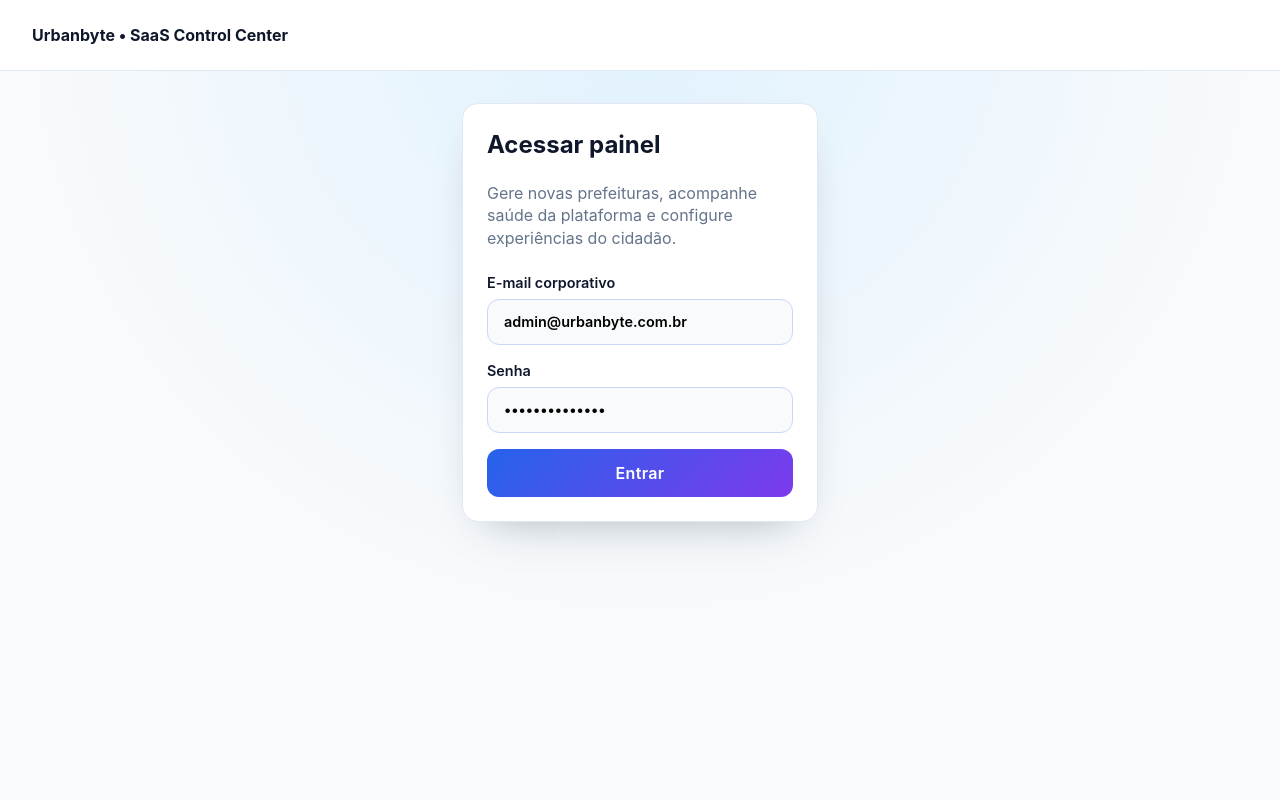
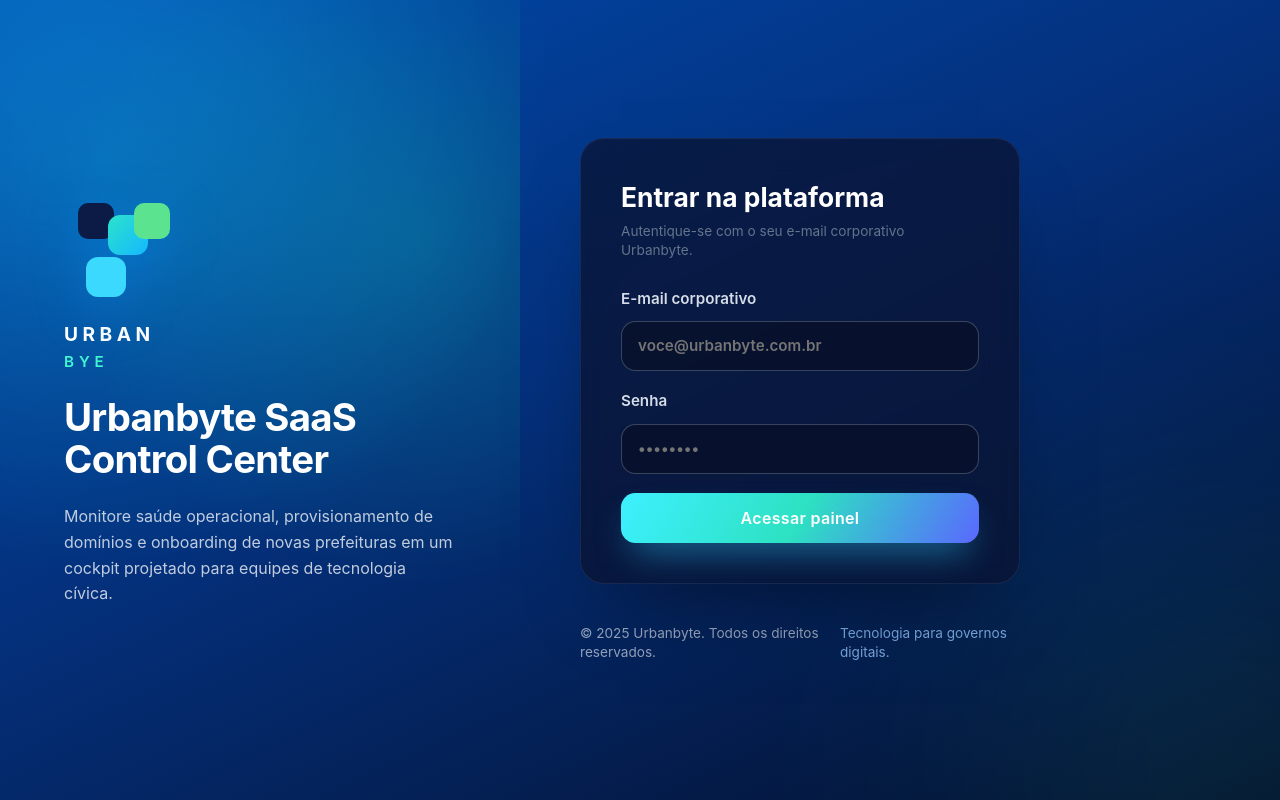
Before and after one commit to ismarsanttana/saas-gestao-2026, a React (Vite) app in the folder web-dash/: page /login in a window 1280 px wide. Built offline with nearby package versions, Linux system fonts and the light colour scheme; no server answers.

Commit message:
Feat: redesign login page with Urbanbyte branding

```diff
--- /dev/null
+++ b/web-dash/src/components/UrbanbyteLogo.tsx
@@ -0,0 +1,28 @@
+export default function UrbanbyteLogo() {
+  return (
+    <div className="urbanbyte-logo" aria-hidden="true">
+      <svg
+        width="120"
+        height="120"
+        viewBox="0 0 120 120"
+        fill="none"
+        xmlns="http://www.w3.org/2000/svg"
+      >
+        <rect x="14" y="10" width="36" height="36" rx="10" fill="#0B1B45" />
+        <rect x="44" y="22" width="40" height="40" rx="12" fill="url(#grad-teal)" />
+        <rect x="70" y="10" width="36" height="36" rx="10" fill="#5BE38F" />
+        <rect x="22" y="64" width="40" height="40" rx="12" fill="#3CD9FF" />
+        <defs>
+          <linearGradient id="grad-teal" x1="44" y1="22" x2="84" y2="62" gradientUnits="userSpaceOnUse">
+            <stop stopColor="#2CE4CB" />
+            <stop offset="1" stopColor="#14B8FF" />
+          </linearGradient>
+        </defs>
+      </svg>
+      <div className="urbanbyte-logo__wordmark">
+        <span className="urbanbyte-logo__title">URBAN</span>
+        <span className="urbanbyte-logo__subtitle">BYE</span>
+      </div>
+    </div>
+  );
+}
--- a/web-dash/src/index.css
+++ b/web-dash/src/index.css
@@ -15,6 +15,247 @@ body {
   margin: 0;
   min-height: 100vh;
   background: radial-gradient(circle at top, #e0f2fe 0, transparent 60%), #f8fafc;
+}
+
+.login-page {
+  min-height: 100vh;
+  display: grid;
+  grid-template-columns: minmax(0, 520px) minmax(0, 560px);
+  background: linear-gradient(155deg, #004aad 0%, #04307c 45%, #040f2b 100%);
+  color: #e2e8f0;
+  position: relative;
+  overflow: hidden;
+}
+
+.login-page::before,
+.login-page::after {
+  content: "";
+  position: absolute;
+  pointer-events: none;
+  border-radius: 50%;
+  filter: blur(140px);
+  opacity: 0.45;
+}
+
+.login-page::before {
+  width: 420px;
+  height: 420px;
+  background: rgba(57, 207, 255, 0.45);
+  top: -160px;
+  left: -140px;
+}
+
+.login-page::after {
+  width: 360px;
+  height: 360px;
+  background: rgba(38, 255, 195, 0.35);
+  bottom: -140px;
+  right: -120px;
+}
+
+.login-hero {
+  position: relative;
+  padding: 4rem;
+  display: flex;
+  flex-direction: column;
+  justify-content: center;
+  gap: 2.5rem;
+  z-index: 1;
+}
+
+.login-hero__content {
+  max-width: 420px;
+  display: flex;
+  flex-direction: column;
+  gap: 1.5rem;
+}
+
+.login-hero__content h1 {
+  font-size: 2.4rem;
+  font-weight: 700;
+  margin: 0;
+  line-height: 1.1;
+  letter-spacing: -0.02em;
+  color: #ffffff;
+}
+
+.login-hero__content p {
+  font-size: 1rem;
+  color: rgba(226, 232, 240, 0.85);
+  margin: 0;
+  line-height: 1.6;
+}
+
+.login-hero__glow {
+  position: absolute;
+  inset: 0;
+  background: radial-gradient(circle at 20% 20%, rgba(12, 212, 255, 0.35), transparent 55%),
+    radial-gradient(circle at 80% 30%, rgba(26, 255, 186, 0.25), transparent 50%);
+  opacity: 0.75;
+  z-index: -1;
+}
+
+.login-panel {
+  display: flex;
+  flex-direction: column;
+  align-items: center;
+  justify-content: center;
+  padding: 3.5rem 2.5rem;
+  z-index: 2;
+}
+
+.login-card {
+  width: min(440px, 100%);
+  padding: 2.5rem;
+  border-radius: 1.5rem;
+  background: rgba(10, 19, 50, 0.75);
+  border: 1px solid rgba(148, 163, 184, 0.12);
+  box-shadow: 0 40px 80px -40px rgba(0, 0, 0, 0.55);
+  backdrop-filter: blur(18px);
+  color: #e8ecf7;
+}
+
+.login-card header {
+  display: flex;
+  flex-direction: column;
+  gap: 0.35rem;
+}
+
+.login-card h2 {
+  margin: 0;
+  font-size: 1.65rem;
+  color: #ffffff;
+}
+
+.login-form {
+  display: grid;
+  gap: 1.2rem;
+  margin-top: 1.75rem;
+}
+
+.login-form label {
+  font-weight: 600;
+  font-size: 0.95rem;
+  color: rgba(226, 232, 240, 0.95);
+}
+
+.login-form input {
+  margin-top: 0.4rem;
+  padding: 0.85rem 1rem;
+  border-radius: 0.9rem;
+  border: 1px solid rgba(148, 163, 184, 0.35);
+  background: rgba(9, 17, 40, 0.75);
+  color: #e8ecf7;
+  transition: border 0.2s ease, box-shadow 0.2s ease;
+}
+
+.login-form input:focus {
+  outline: none;
+  border-color: rgba(59, 255, 213, 0.65);
+  box-shadow: 0 0 0 4px rgba(59, 255, 213, 0.15);
+}
+
+.login-form .btn {
+  width: 100%;
+  padding: 0.85rem 1.25rem;
+  font-size: 1rem;
+  background: linear-gradient(120deg, #3df0ff, #2de1c2, #5a68ff);
+  border-radius: 0.9rem;
+  box-shadow: 0 18px 35px -12px rgba(48, 204, 255, 0.55);
+}
+
+.login-form .btn:disabled {
+  opacity: 0.7;
+  cursor: progress;
+}
+
+.login-footer {
+  margin-top: 2.5rem;
+  width: min(440px, 100%);
+  display: flex;
+  justify-content: space-between;
+  align-items: center;
+  color: rgba(226, 232, 240, 0.65);
+  font-size: 0.85rem;
+}
+
+.login-footer__tag {
+  display: inline-flex;
+  align-items: center;
+  gap: 0.5rem;
+  color: rgba(148, 197, 255, 0.8);
+}
+
+.urbanbyte-logo {
+  display: inline-flex;
+  flex-direction: column;
+  gap: 0.5rem;
+  color: #ffffff;
+}
+
+.urbanbyte-logo svg {
+  filter: drop-shadow(0 15px 25px rgba(8, 139, 255, 0.35));
+}
+
+.urbanbyte-logo__wordmark {
+  display: flex;
+  flex-direction: column;
+  gap: 0.15rem;
+  letter-spacing: 0.28em;
+  text-transform: uppercase;
+}
+
+.urbanbyte-logo__title {
+  font-size: 1.2rem;
+  font-weight: 700;
+}
+
+.urbanbyte-logo__subtitle {
+  font-size: 0.95rem;
+  font-weight: 600;
+  letter-spacing: 0.32em;
+  color: #40f7d1;
+}
+
+@media (max-width: 1080px) {
+  .login-page {
+    grid-template-columns: 1fr;
+  }
+
+  .login-hero {
+    min-height: 280px;
+    padding: 3.5rem 2.5rem 2.5rem;
+  }
+
+  .login-panel {
+    padding: 2.5rem 1.5rem 3rem;
+  }
+
+  .login-footer {
+    flex-direction: column;
+    gap: 0.75rem;
+    text-align: center;
+  }
+}
+
+@media (max-width: 680px) {
+  .login-hero {
+    display: none;
+  }
+
+  .login-page {
+    grid-template-columns: 1fr;
+    background: linear-gradient(155deg, #004aad 0%, #06245f 100%);
+  }
+
+  .login-panel {
+    padding: 2.75rem 1.25rem 3rem;
+  }
+
+  .login-card {
+    padding: 2rem 1.75rem;
+    background: rgba(6, 14, 35, 0.85);
+  }
 }
 
 a {
--- a/web-dash/src/pages/Login.tsx
+++ b/web-dash/src/pages/Login.tsx
@@ -1,13 +1,14 @@
 import { FormEvent, useState } from "react";
 import { useNavigate } from "react-router-dom";
 
+import UrbanbyteLogo from "../components/UrbanbyteLogo";
 import { useAuth } from "../state/auth";
 
 export default function LoginPage() {
   const { login } = useAuth();
   const navigate = useNavigate();
-  const [email, setEmail] = useState("admin@urbanbyte.com.br");
-  const [password, setPassword] = useState("Urbanbyte#2025");
+  const [email, setEmail] = useState("");
+  const [password, setPassword] = useState("");
   const [isSubmitting, setIsSubmitting] = useState(false);
   const [error, setError] = useState<string | null>(null);
 
@@ -27,27 +28,35 @@ export default function LoginPage() {
   };
 
   return (
-    <div className="app-shell">
-      <header className="header">
-        <strong>Urbanbyte • SaaS Control Center</strong>
-      </header>
-      <main className="container" style={{ maxWidth: "420px" }}>
-        <div className="card">
-          <h2>Acessar painel</h2>
-          <p style={{ marginTop: "0.25rem", color: "#64748b" }}>
-            Gere novas prefeituras, acompanhe saúde da plataforma e configure experiências
-            do cidadão.
+    <div className="login-page">
+      <section className="login-hero">
+        <div className="login-hero__content">
+          <UrbanbyteLogo />
+          <h1>Urbanbyte SaaS Control Center</h1>
+          <p>
+            Monitore saúde operacional, provisionamento de domínios e onboarding de novas
+            prefeituras em um cockpit projetado para equipes de tecnologia cívica.
           </p>
+        </div>
+        <div className="login-hero__glow" />
+      </section>
 
-          <form className="form-grid" style={{ marginTop: "1.5rem" }} onSubmit={handleSubmit}>
+      <section className="login-panel">
+        <div className="login-card">
+          <header>
+            <h2>Entrar na plataforma</h2>
+            <span className="muted">Autentique-se com o seu e-mail corporativo Urbanbyte.</span>
+          </header>
+
+          <form className="login-form" onSubmit={handleSubmit}>
             <label>
               E-mail corporativo
               <input
                 type="email"
                 value={email}
-                onChange={(e) => setEmail(e.target.value)}
+                onChange={(event) => setEmail(event.target.value)}
                 autoComplete="username"
-                placeholder="admin@urbanbyte.com.br"
+                placeholder="voce@urbanbyte.com.br"
                 required
               />
             </label>
@@ -57,9 +66,9 @@ export default function LoginPage() {
               <input
                 type="password"
                 value={password}
-                onChange={(e) => setPassword(e.target.value)}
+                onChange={(event) => setPassword(event.target.value)}
                 autoComplete="current-password"
-                placeholder="••••••"
+                placeholder="••••••••"
                 required
               />
             </label>
@@ -67,11 +76,16 @@ export default function LoginPage() {
             {error && <span className="inline-error">{error}</span>}
 
             <button className="btn" type="submit" disabled={isSubmitting}>
-              {isSubmitting ? "Entrando..." : "Entrar"}
+              {isSubmitting ? "Verificando..." : "Acessar painel"}
             </button>
           </form>
         </div>
-      </main>
+
+        <footer className="login-footer">
+          <span>© {new Date().getFullYear()} Urbanbyte. Todos os direitos reservados.</span>
+          <span className="login-footer__tag">Tecnologia para governos digitais.</span>
+        </footer>
+      </section>
     </div>
   );
 }
```
